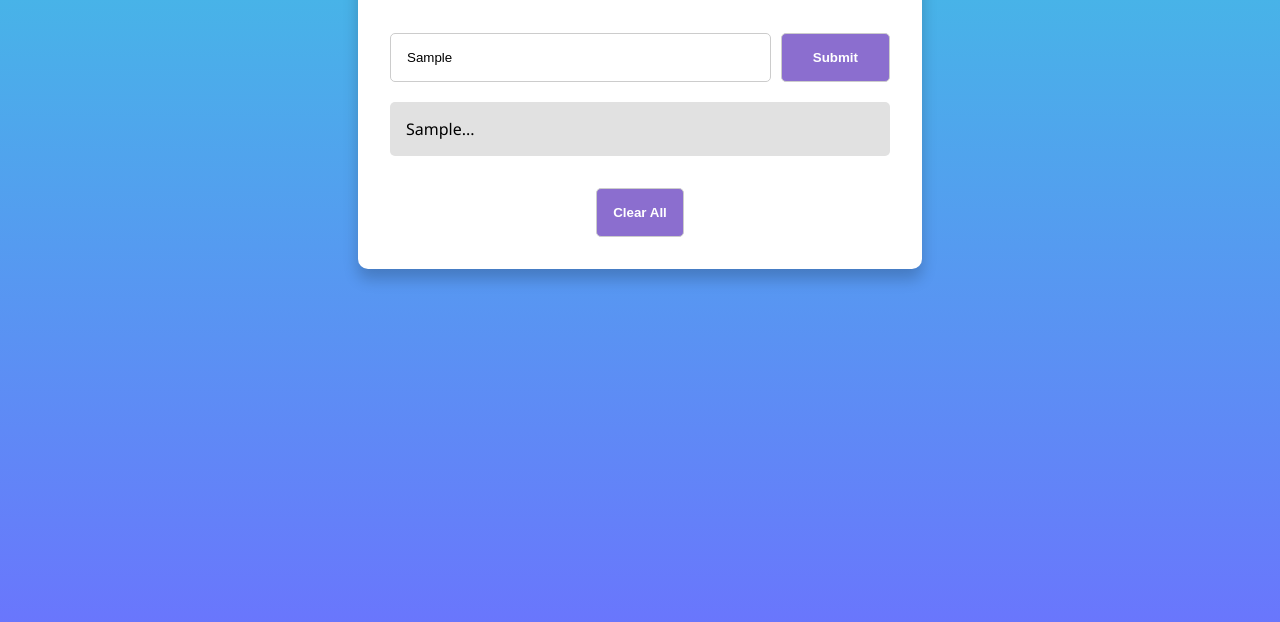
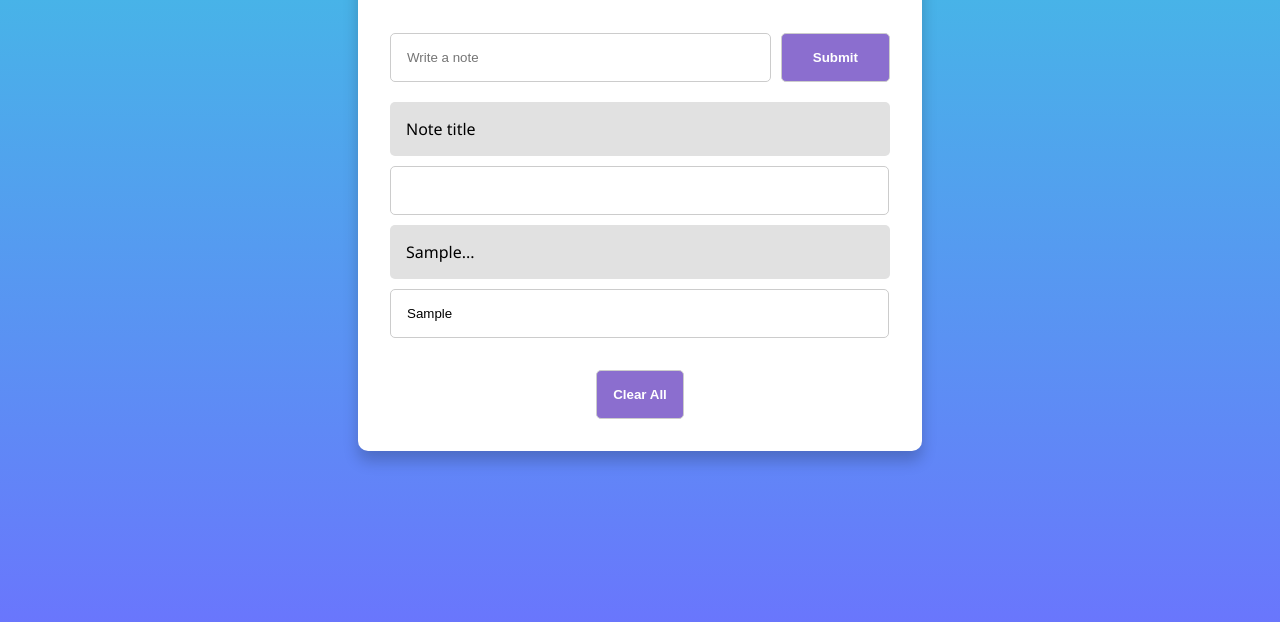
Before and after one commit to frodri13/note-app, a plain HTML site: page index.html in a window 1280 px wide. Both pictures are taken after typing "Sample" into the empty fields and a click on the button "Submit". Shown: the part 214-836 px from the top of the page. Drawn offline with Linux system fonts and the light colour scheme.

Commit message:
create input field

```diff
--- a/css/style.css
+++ b/css/style.css
@@ -62,6 +62,14 @@ body {
   text-align: left;
 }
 
+.note-content {
+  padding: 1rem;
+  border-radius: 5px;
+  margin-bottom: 10px;
+  width: 93%;
+  border: 1px solid #ccc;
+}
+
 .button {
   display: inline-block;
   padding: 1rem;
--- a/index.html
+++ b/index.html
@@ -20,7 +20,8 @@
         </div>
 
         <div class="notes-list">
-          <!-- <h4 id="note-title" class="note-title">Note title</h4> -->
+          <h4 id="note-title" class="note-title">Note title</h4>
+          <input id="note-content" class="note-content"></input>
           <!-- <button id="submit" class="clear-all button">Clear</button> -->
           <!-- <h4 id="note-title" class="note-title">This only contains t...</h4> -->
           <!-- <button id="submit" class="clear button">Clear</button> -->
--- a/src/interface.js
+++ b/src/interface.js
@@ -1,53 +1,36 @@
-const title = document.querySelectorAll(".note-title");
 const input = document.querySelector("#note-input");
 const submitButton = document.querySelector("#submit");
-const newNote = document.querySelector("#new-note");
+const title = document.querySelectorAll(".note-title");
+const noteContent = document.querySelectorAll(".note-content");
 // const notes;
 document.addEventListener("DOMContentLoaded", () => {
   const notes = new Notes();
 
   // title.addEventListener("click", () => {
   //   // logic for when content is visible and logic for when it's hidden needed
-  //   content.style = "display: inline-block;";
-  //   submitButton.style = "display: inline-block;";
+  //   noteContent.style = "display: inline-block;";
   // });
 
   // After clicking newNote a new div element will be added to the DOM
   // It will have a title, textarea and submit button
 
   submitButton.addEventListener("click", () => {
+    if (input.value === "") {
+      return;
+    }
     notes.create(input.value);
     const notesList = document.querySelector(".notes-list");
+
     let newTitle = document.createElement("h4");
     newTitle.classList.add("note-title");
     newTitle.innerText = `${notes.title(input.value)}...`;
     notesList.appendChild(newTitle);
 
-    // <!-- <h4 id="note-title" class="note-title">Note title</h4> -->
+    let noteBody = document.createElement("input");
+    noteBody.classList.add("note-content");
+    noteBody.value = input.value;
+    notesList.appendChild(noteBody);
 
-    // container = document.querySelector(".container");
-    // let newContainer = document.createElement("div");
-    // newContainer.setAttribute("class", "note-container");
-    // let newTitle = document.createElement("h3");
-    // newTitle.innerHTML = "hello";
-    // newTitle.setAttribute("id", "note-title");
-    // newTitle.setAttribute("class", "note-title");
-
-    // let newTextArea = document.createElement("textarea");
-    // newTextArea.setAttribute("id", "note-input");
-    // newTextArea.setAttribute("class", "note-input");
-    // newTextArea.setAttribute("cols", "30");
-    // newTextArea.setAttribute("rows", "10");
-    // newTextArea.setAttribute("placeholder", "Write A Note");
-
-    // let newButton = document.createElement("button");
-    // newButton.setAttribute("id", "submit");
-    // newButton.setAttribute("class", "submit button");
-    // newButton.innerHTML = "Submit";
-    // container.appendChild(newContainer);
-    // newContainer.appendChild(newTitle);
-    // newContainer.appendChild(newTextArea);
-    // newContainer.appendChild(document.createElement("br"));
-    // newContainer.appendChild(newButton);
+    input.value = "";
   });
 });
```
